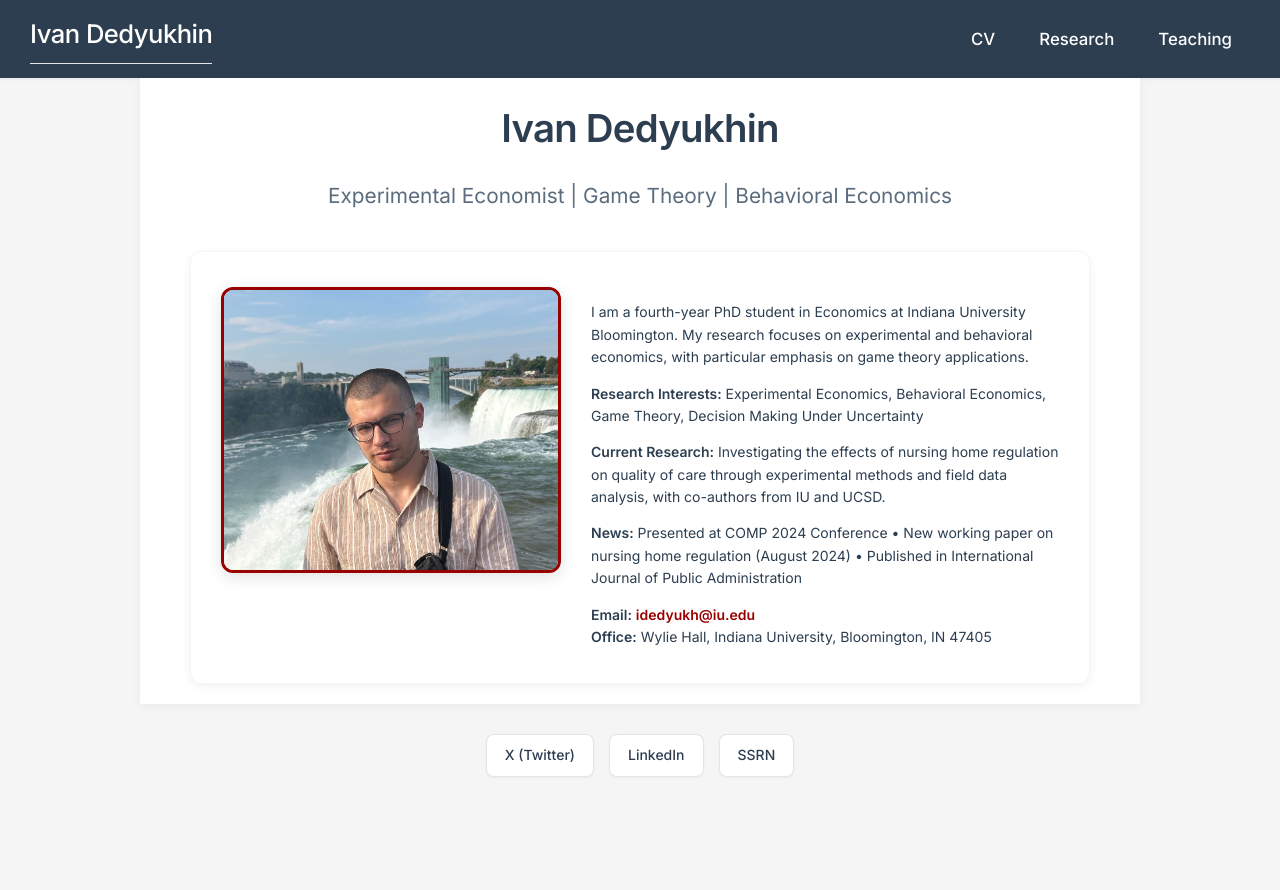
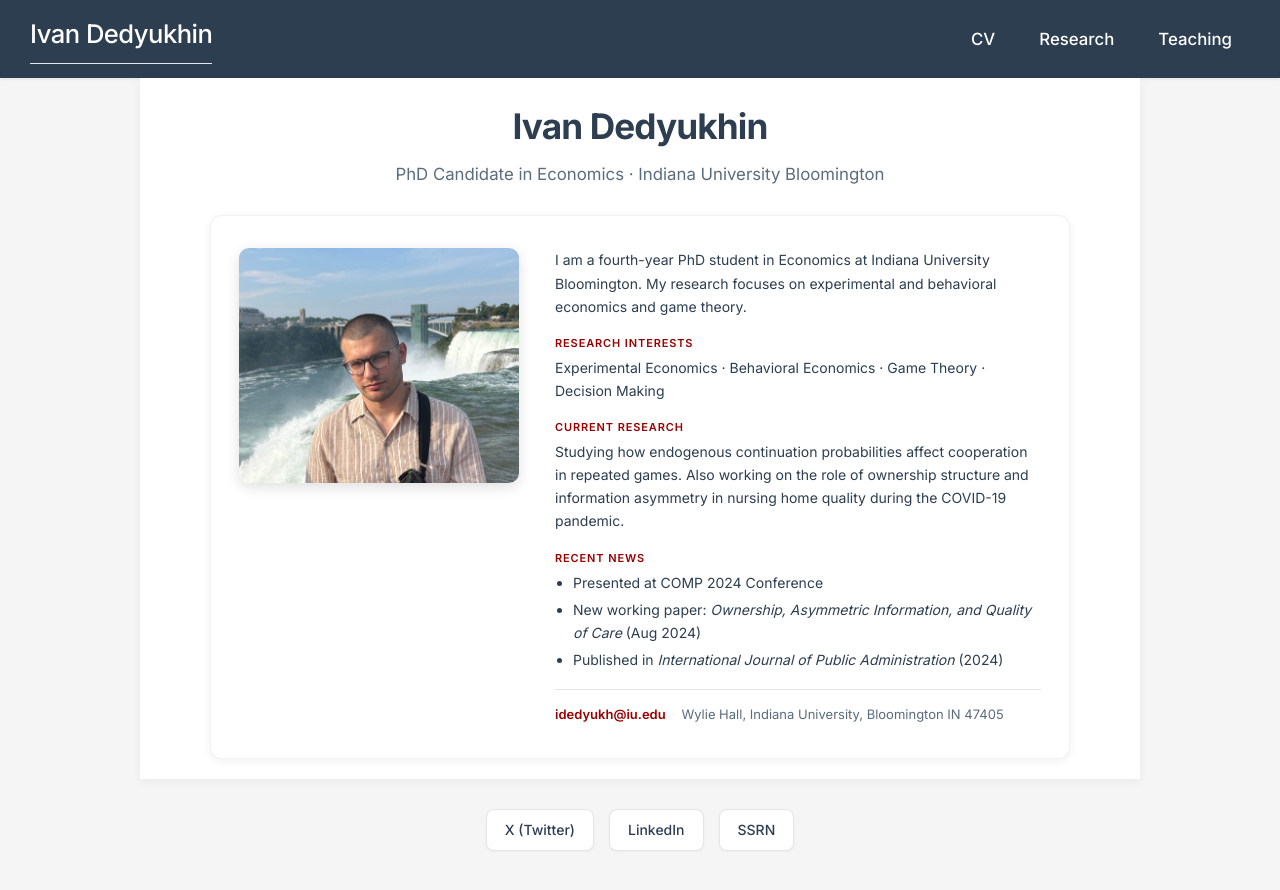
Before and after one commit to Dedyukhin/dedyukhin.github.io, a Jekyll site: the page built from README.md, in a window 1280 px wide. Shown: the top 890 px of the page. Built offline with Jekyll 4.4.1, drawn with Linux system fonts in a browser that asks for light colours; our own code applies the rules of GitHub Pages for plain Markdown files.

Commit message:
redesign: Minimalist homepage with landscape photo, section labels, news list
Layout:
- Side-by-side: photo left (280px), text right (flex: 1)
- Image: no border, clean shadow, works with landscape crop
- Gap: 36px between columns
- Container: 860px max-width, clean card

Content:
- Subtitle: 'PhD Candidate in Economics · Indiana University Bloomington'
- Bio: condensed to two sentences
- Section labels: uppercase, maroon, letter-spaced (Research Interests,
  Current Research, Recent News)
- News: semantic <ul> list instead of bullet-text string
- Contact: separated footer row inside card with divider line

CSS:
- Removed duplicate .research-tagline / .research-subtitle blocks
- New .profile-section-label, .profile-news, .profile-contact classes
- Mobile (<768px): stacks vertically, contact wraps to column
- Removed hardcoded max-width on image for mobile (uses wrapper instead)

```diff
--- a/README.md
+++ b/README.md
@@ -1,31 +1,38 @@
 <h1 class="research-tagline">Ivan Dedyukhin</h1>
-<p class="research-subtitle">Experimental Economist | Game Theory | Behavioral Economics</p>
+<p class="research-subtitle">PhD Candidate in Economics · Indiana University Bloomington</p>
 
 <div class="profile-container">
     <div class="profile-image-wrapper">
-        <img src="images/20250817_014118-9340.jpg" alt="Ivan Dedyukhin - Professional portrait" class="profile-image">
+        <img src="images/20250817_014118-9340.jpg" alt="Ivan Dedyukhin" class="profile-image">
     </div>
 
     <div class="profile-text">
         <p>
-            I am a fourth-year PhD student in Economics at Indiana University Bloomington. My research focuses on experimental and behavioral economics, with particular emphasis on game theory applications.
+            I am a fourth-year PhD student in Economics at Indiana University Bloomington.
+            My research focuses on experimental and behavioral economics and game theory.
         </p>
 
+        <p class="profile-section-label">Research Interests</p>
+        <p>Experimental Economics · Behavioral Economics · Game Theory · Decision Making</p>
+
+        <p class="profile-section-label">Current Research</p>
         <p>
-            <strong>Research Interests:</strong> Experimental Economics, Behavioral Economics, Game Theory, Decision Making Under Uncertainty
+            Studying how endogenous continuation probabilities affect cooperation in repeated
+            games. Also working on the role of ownership structure and information asymmetry
+            in nursing home quality during the COVID-19 pandemic.
         </p>
 
-        <p>
-            <strong>Current Research:</strong> Investigating the effects of nursing home regulation on quality of care through experimental methods and field data analysis, with co-authors from IU and UCSD.
-        </p>
+        <p class="profile-section-label">Recent News</p>
+        <ul class="profile-news">
+            <li>Presented at COMP 2024 Conference</li>
+            <li>New working paper: <em>Ownership, Asymmetric Information, and Quality of Care</em> (Aug 2024)</li>
+            <li>Published in <em>International Journal of Public Administration</em> (2024)</li>
+        </ul>
 
-        <p>
-            <strong>News:</strong> Presented at COMP 2024 Conference • New working paper on nursing home regulation (August 2024) • Published in International Journal of Public Administration
-        </p>
-
-        <p>
-            <strong>Email:</strong> <a href="mailto:idedyukh@iu.edu">idedyukh@iu.edu</a><br>
-            <strong>Office:</strong> Wylie Hall, Indiana University, Bloomington, IN 47405
-        </p>
+        <div class="profile-contact">
+            <a href="mailto:idedyukh@iu.edu">idedyukh@iu.edu</a>
+            <span class="profile-contact-sep">·</span>
+            <span>Wylie Hall, Indiana University, Bloomington IN 47405</span>
+        </div>
     </div>
 </div>
--- a/assets/css/main.css
+++ b/assets/css/main.css
@@ -129,75 +129,116 @@ nav h2 a:hover {
     display: flex;
     flex-direction: row;
     align-items: flex-start;
-    gap: 30px;
-    max-width: 900px;
+    gap: 36px;
+    max-width: 860px;
     margin: 0 auto;
-    padding: 35px 30px;
+    padding: 32px 28px;
     background-color: var(--white);
     border-radius: 12px;
     box-shadow: 0 2px 8px rgba(0, 0, 0, 0.06);
-    color: var(--text-color);
-    line-height: 1.6;
+    border: 1px solid rgba(0, 0, 0, 0.05);
     font-size: 14px;
-    border: 1px solid rgba(0, 0, 0, 0.04);
+    line-height: 1.65;
 }
 
+/* Image — landscape photo, fixed left column */
 .profile-image-wrapper {
     flex-shrink: 0;
-    width: 340px;
+    width: 280px;
 }
 
 .profile-image {
     width: 100%;
     height: auto;
-    border: 3px solid var(--primary-color);
-    border-radius: 12px;
-    box-shadow: 0 4px 16px rgba(0, 0, 0, 0.12);
+    border-radius: 10px;
+    box-shadow: 0 4px 14px rgba(0, 0, 0, 0.13);
+    display: block;
 }
 
+/* Text — flexible right column */
 .profile-text {
     flex: 1;
     min-width: 0;
 }
 
 .profile-text p {
-    margin-bottom: 12px;
+    margin: 0 0 10px 0;
+    color: var(--text-color);
 }
 
 .profile-text p:last-child {
     margin-bottom: 0;
 }
 
-.profile-text strong {
+/* Section labels (Research Interests, Current Research, etc.) */
+.profile-section-label {
     font-weight: 600;
+    font-size: 11px;
+    letter-spacing: 0.08em;
+    text-transform: uppercase;
+    color: var(--primary-color) !important;
+    margin: 16px 0 4px 0 !important;
 }
 
-.profile-text a {
+.profile-section-label:first-child {
+    margin-top: 0 !important;
+}
+
+/* News bullet list */
+.profile-news {
+    margin: 0 0 10px 0;
+    padding-left: 18px;
+}
+
+.profile-news li {
+    margin-bottom: 4px;
+    color: var(--text-color);
+}
+
+/* Contact line at the bottom */
+.profile-contact {
+    margin-top: 18px;
+    padding-top: 14px;
+    border-top: 1px solid var(--border-color);
+    font-size: 13px;
+    color: var(--text-light);
+    display: flex;
+    flex-wrap: wrap;
+    align-items: center;
+    gap: 6px;
+}
+
+.profile-contact a {
     color: var(--primary-color);
     text-decoration: none;
     font-weight: 600;
 }
 
-.profile-text a:hover {
+.profile-contact a:hover {
     text-decoration: underline;
 }
 
+.profile-contact-sep {
+    color: var(--border-color);
+    font-weight: 400;
+}
+
+/* Tagline and subtitle */
 .research-tagline {
     text-align: center;
-    margin-bottom: 12px;
-    margin-top: 0;
-    font-size: 2.4em;
-    font-weight: 600;
+    margin: 0 0 8px 0;
+    font-size: 2.2em;
+    font-weight: 700;
     color: var(--text-color);
-    letter-spacing: -0.02em;
+    letter-spacing: -0.025em;
 }
 
 .research-subtitle {
     text-align: center;
-    font-size: 1.3em;
+    font-size: 1.05em;
     font-weight: 400;
     color: var(--text-light);
-    margin-bottom: 40px;
+    margin: 0 0 28px 0;
     line-height: 1.5;
 }
 
@@ -429,16 +470,21 @@ h3 {
         flex-direction: column;
         align-items: center;
         padding: 24px 18px;
-        font-size: 14px;
+        gap: 20px;
     }
 
     .profile-image-wrapper {
         width: 100%;
-        margin-bottom: 20px;
+        max-width: 340px;
     }
 
-    .profile-image {
-        max-width: 280px;
+    .profile-contact {
+        flex-direction: column;
+        gap: 4px;
+    }
+
+    .profile-contact-sep {
+        display: none;
     }
 
     .research-tagline {
@@ -451,9 +497,6 @@ h3 {
 }
 
 @media (max-width: 480px) {
-    .profile-image {
-        max-width: 200px;
-    }
 
     .social-links {
         flex-direction: column;
```
